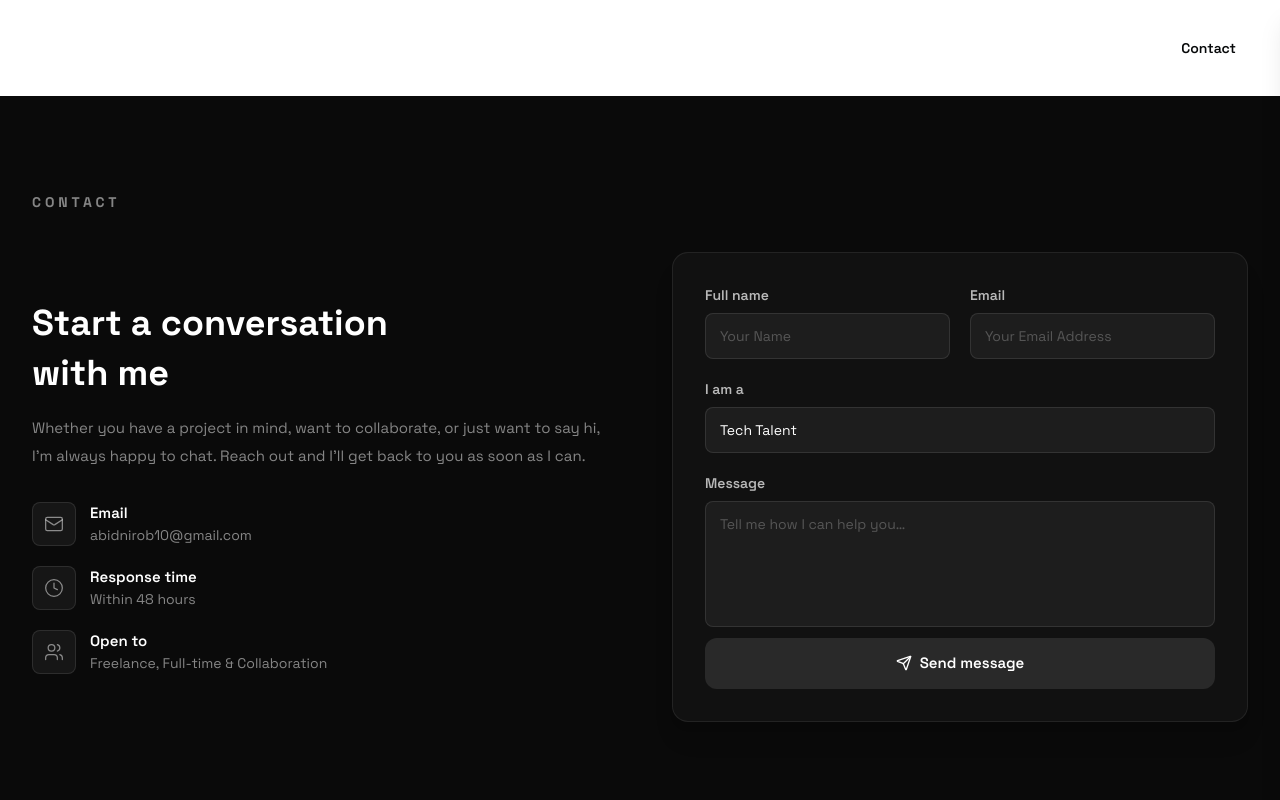
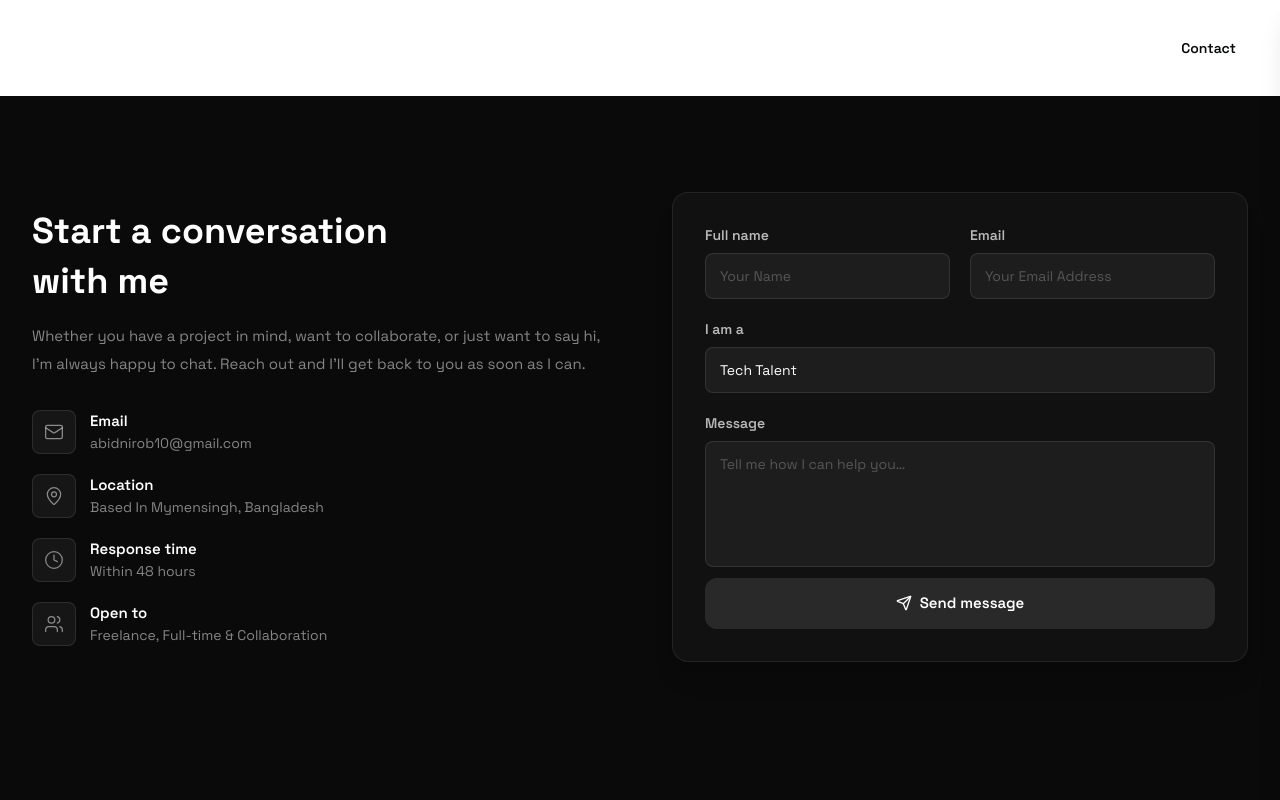
Before and after one commit to ahnafabid10/ahnafabid, a Next.js app: page /contact in a window 1280 px wide. Shown: the top 800 px of the page. Built offline with nearby package versions, Linux system fonts and the light colour scheme.

Commit message:
feat: move ContactSection to new location and update imports

```diff
--- a/src/app/contact/page.tsx
+++ b/src/app/contact/page.tsx
@@ -1,5 +1,5 @@
 import type { Metadata } from "next";
-import ContactSection from "@/components/HomePage/Contact";
+import ContactSection from "@/components/Contact/Contact";
 
 export const metadata: Metadata = {
   title: "Contact",
--- a/src/app/page.tsx
+++ b/src/app/page.tsx
@@ -3,7 +3,6 @@ import AboutMe from "@/components/HomePage/AboutMe";
 import Banner from "@/components/HomePage/Banner";
 import Projects from "@/components/HomePage/ProjectsSectionHome";
 import TechStacks from "@/components/HomePage/TechStacks";
-import ContactSection from "@/components/HomePage/Contact";
 import SmoothScroll from "@/components/Shared/LenisSmoothScroll/SmoothScroll";
 
 export const metadata: Metadata = {
@@ -22,7 +21,6 @@ export default function Home() {
       <AboutMe/>
       <TechStacks/>
       <Projects/>
-      <ContactSection/>
     </SmoothScroll>
   );
 }
--- a/src/components/HomePage/Contact.tsx
+++ b/src/components/Contact/Contact.tsx
@@ -1,7 +1,7 @@
 "use client";
 
 import { useState } from "react";
-import { Send, Mail, Clock, Users } from "lucide-react";
+import { Send, Mail, Clock, Users, MapPin } from "lucide-react";
 
 const inputCls =
     "w-full rounded-lg border border-white/10 bg-white/5 px-3.5 py-3 text-sm text-white placeholder:text-white/25 outline-none focus:border-white/30 transition";
@@ -104,10 +104,6 @@ export default function ContactSection() {
     return (
         <section id="contact-form" className="section-bg px-4 py-24 text-white sm:px-6 lg:px-8">
             <div className="mx-auto max-w-337.5">
-                <p className="text-sm font-bold uppercase tracking-[0.28em] text-white/50 mb-10">
-                    Contact
-                </p>
-
                 <div className="flex flex-col gap-12 lg:flex-row lg:items-center lg:gap-16">
 
                     {/* ── Left side ── */}
@@ -122,9 +118,10 @@ export default function ContactSection() {
                         </p>
 
                         <div className="mt-8 space-y-5">
-                            <InfoItem icon={Mail}  title="Email"         subtitle="abidnirob10@gmail.com" href="mailto:abidnirob10@gmail.com" />
+                            <InfoItem icon={Mail} title="Email" subtitle="abidnirob10@gmail.com" href="mailto:abidnirob10@gmail.com" />
+                            <InfoItem icon={MapPin} title="Location" subtitle="Based In Mymensingh, Bangladesh" />
                             <InfoItem icon={Clock} title="Response time" subtitle="Within 48 hours" />
-                            <InfoItem icon={Users} title="Open to"       subtitle="Freelance, Full-time & Collaboration" />
+                            <InfoItem icon={Users} title="Open to" subtitle="Freelance, Full-time & Collaboration" />
                         </div>
                     </div>
 
```
